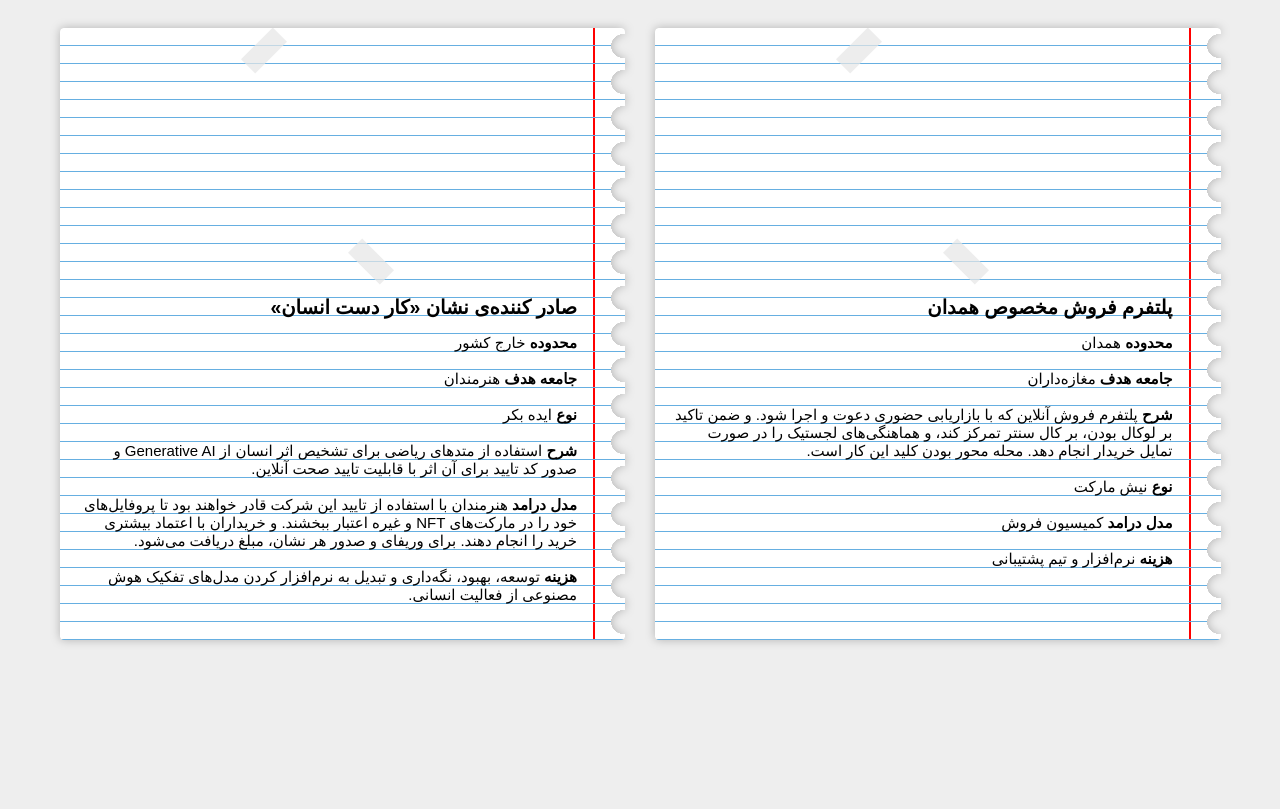
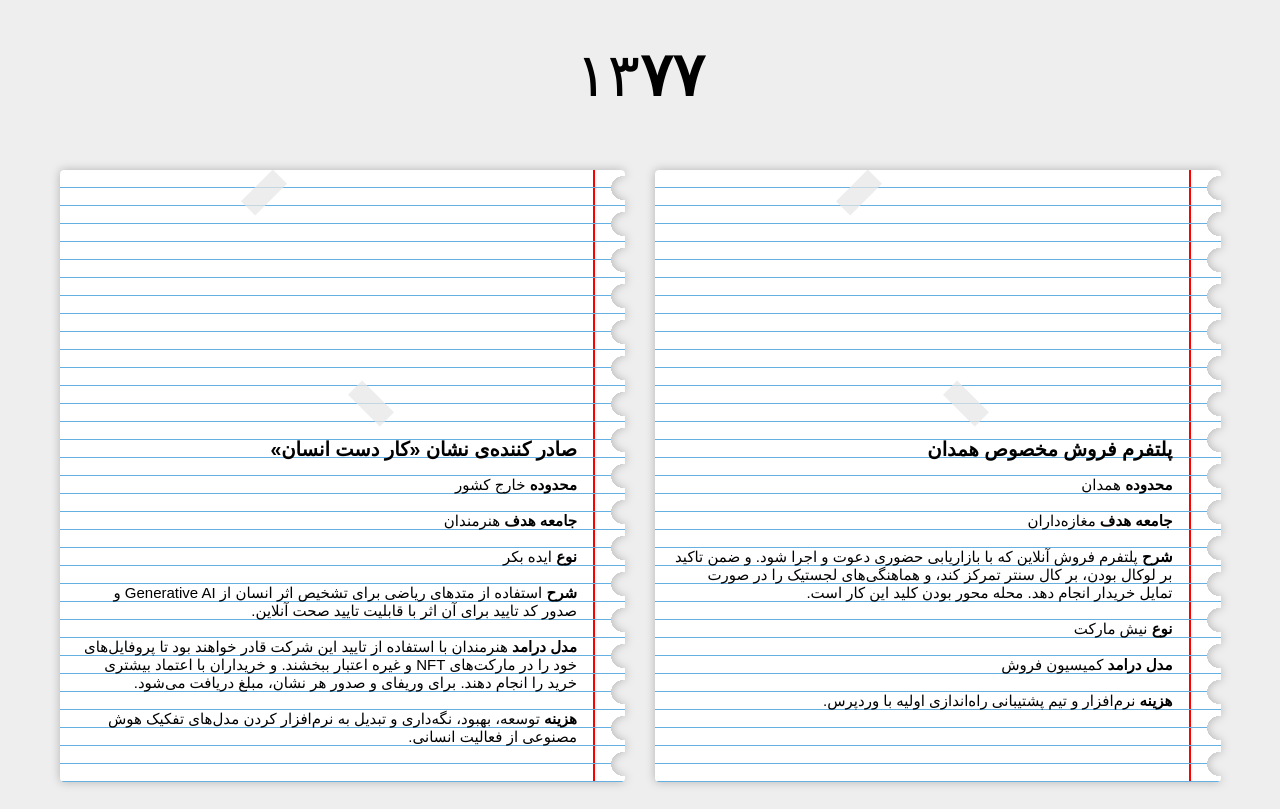
Before and after one commit to tayyebi/nonsense, a plain HTML site: page index.html in a window 1280 px wide. Drawn offline with Linux system fonts and the light colour scheme; a small style sheet from the web is missing.

Commit message:
added title.

```diff
--- a/index.html
+++ b/index.html
@@ -34,10 +34,12 @@
 </head>
 
 <body>
+    <h1>۱۳<b>۷۷</b></h1>
+
     <div class="main">
         <ul class="cards">
 
-            <!--#1-->
+            <!--#2-->
             <li class="cards_item">
                 <div class="card">
                     <div class="card_image">
@@ -69,6 +71,7 @@
                             <p>
                                 <b>هزینه</b>
                                 نرم‌افزار و تیم پشتیبانی
+                                راه‌اندازی اولیه با وردپرس.
                             </p>
                             <p>
                                 <time datetime="2023-03">
--- a/style.css
+++ b/style.css
@@ -4,6 +4,12 @@ body {
   font-family: Vazirmatn, sans-serif;
   background: #eee;
 
+}
+
+h1{
+  text-align: center;
+  font-weight: normal;
+  font-size: 4em;
 }
 
 /* https://codepen.io/t_afif/pen/JjyBWqG */
```
